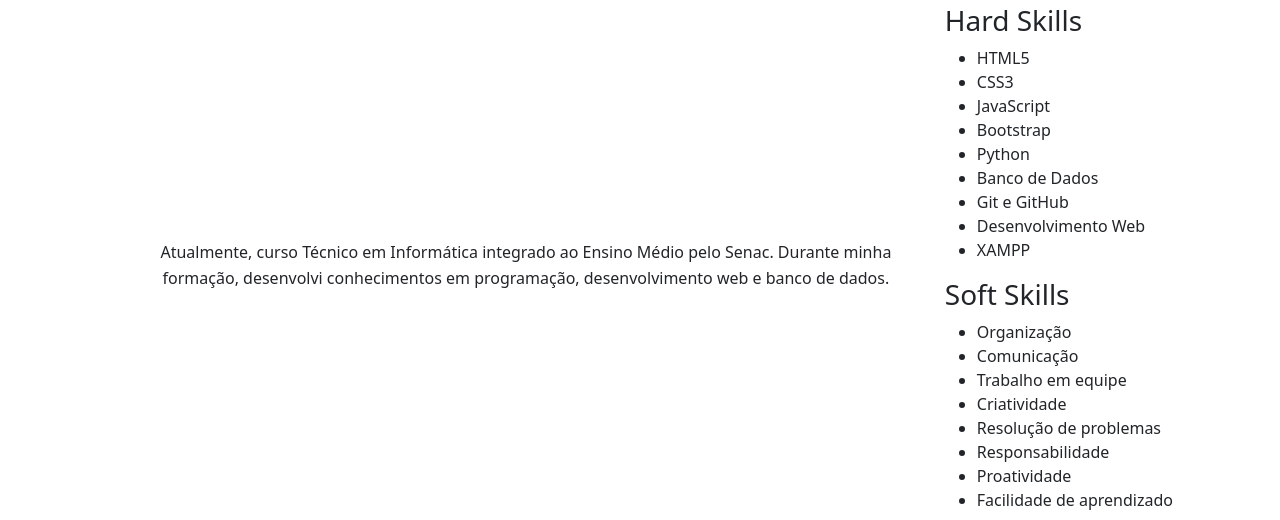
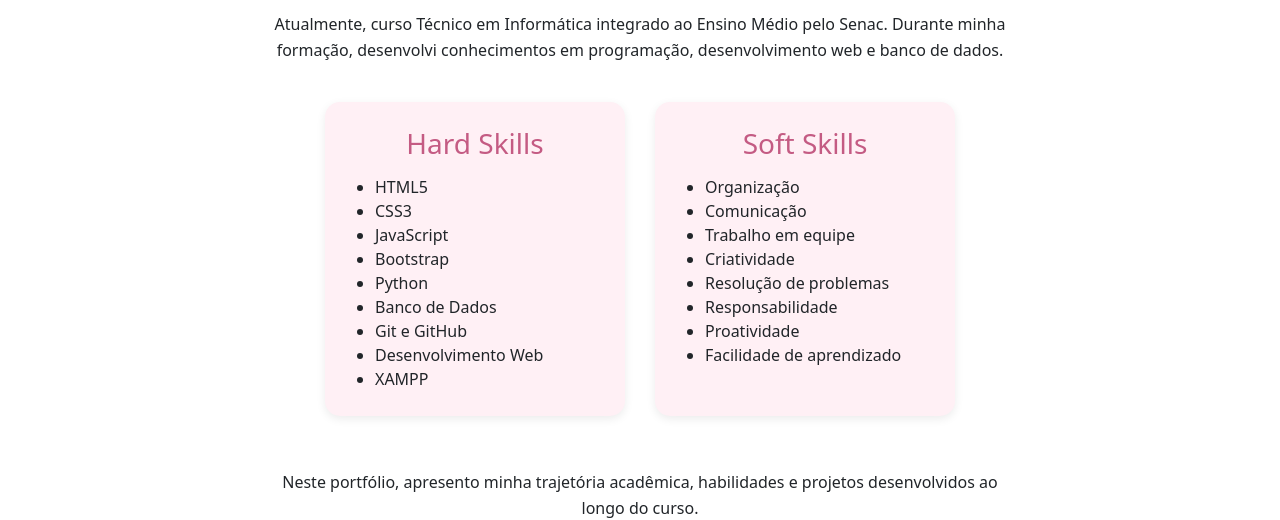
Before and after one commit to mariacpsm4-ship-it/portf-lio, a plain HTML site: page index.html in a window 1280 px wide. Shown: the part 435-955 px from the top of the page. Drawn offline with nearby package versions, Linux system fonts and the light colour scheme.

Commit message:
estilo.css

```diff
--- a/estilo.css
+++ b/estilo.css
@@ -224,3 +224,32 @@ h3 {
         max-width: 100%;
     }
 }
+/* Competências */
+.competencias {
+    display: flex;
+    justify-content: center;
+    align-items: stretch;
+    gap: 30px;
+    flex-wrap: wrap;
+    margin: 30px auto;
+}
+
+.competencia-card {
+    background-color: #fff0f5;
+    border-radius: 15px;
+    padding: 25px;
+    width: 300px;
+    text-align: left;
+    box-shadow: 0 3px 10px rgba(0,0,0,0.08);
+}
+
+.competencia-card h3 {
+    text-align: center;
+    color: #c45b83;
+    margin-bottom: 15px;
+}
+
+.competencia-card ul {
+    padding-left: 25px;
+    margin-bottom: 0;
+}
```
